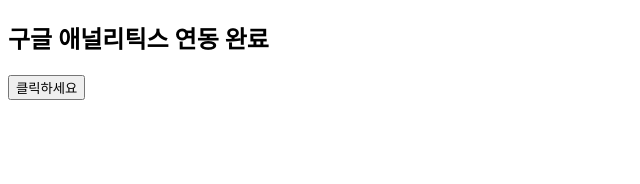
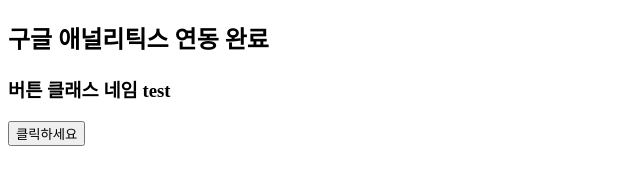
Before and after one commit to lollee94/test_web, a plain HTML site: page index.html in a window 1280 px wide. Shown: the whole page, without its empty margins (0-640 px from the left). Drawn offline with Linux system fonts and the light colour scheme.

Commit message:
add button class

```diff
--- a/index.html
+++ b/index.html
@@ -29,7 +29,9 @@
   <!-- End Google Tag Manager (noscript) -->
 
   <h2>구글 애널리틱스 연동 완료</h2>
-  <button onclick="button_click()">클릭하세요</button>
+  <h3>버튼 클래스 네임 test</h3>
+
+  <button class="test" onclick="button_click()">클릭하세요</button>
   <script src="index.js"></script>
 
 
```
